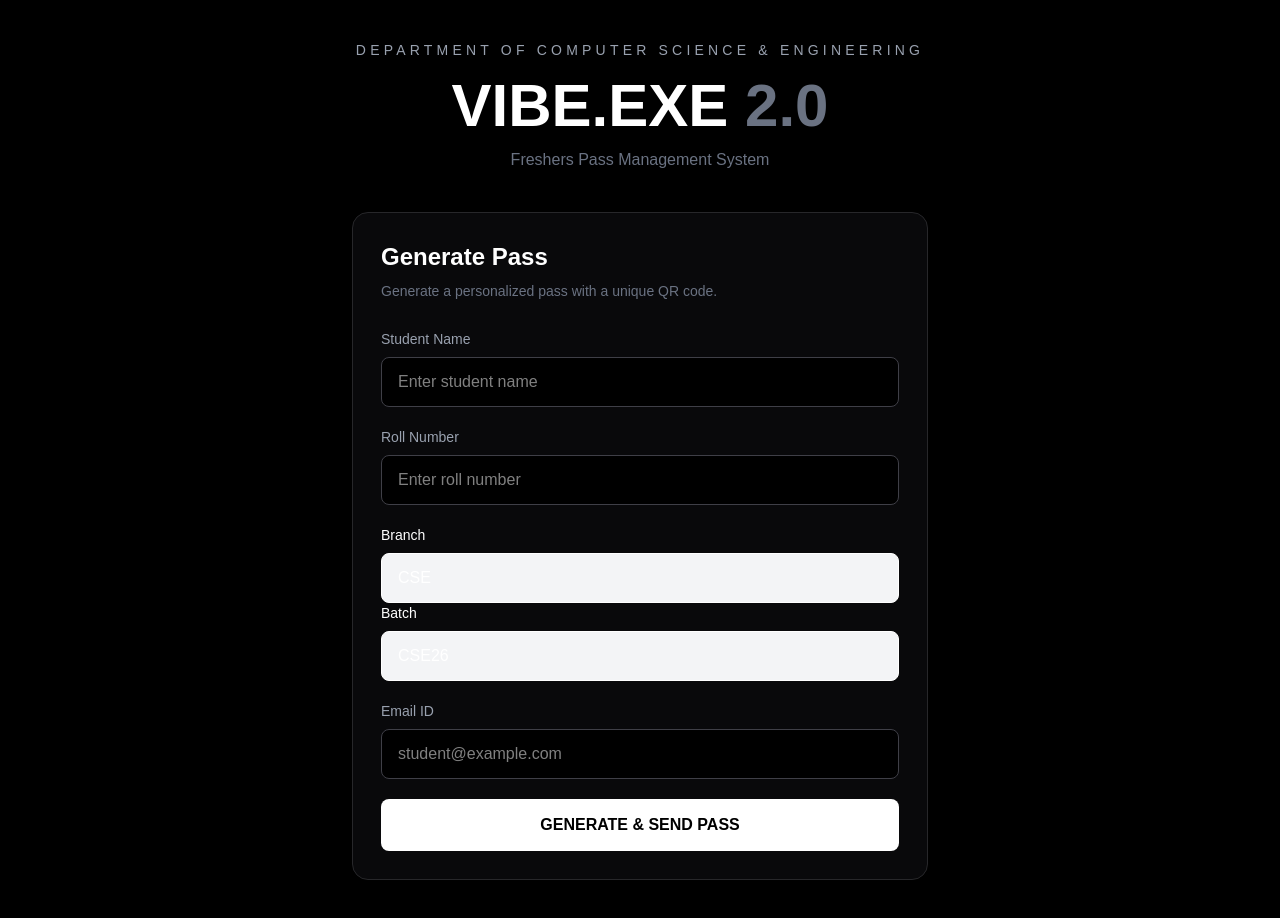
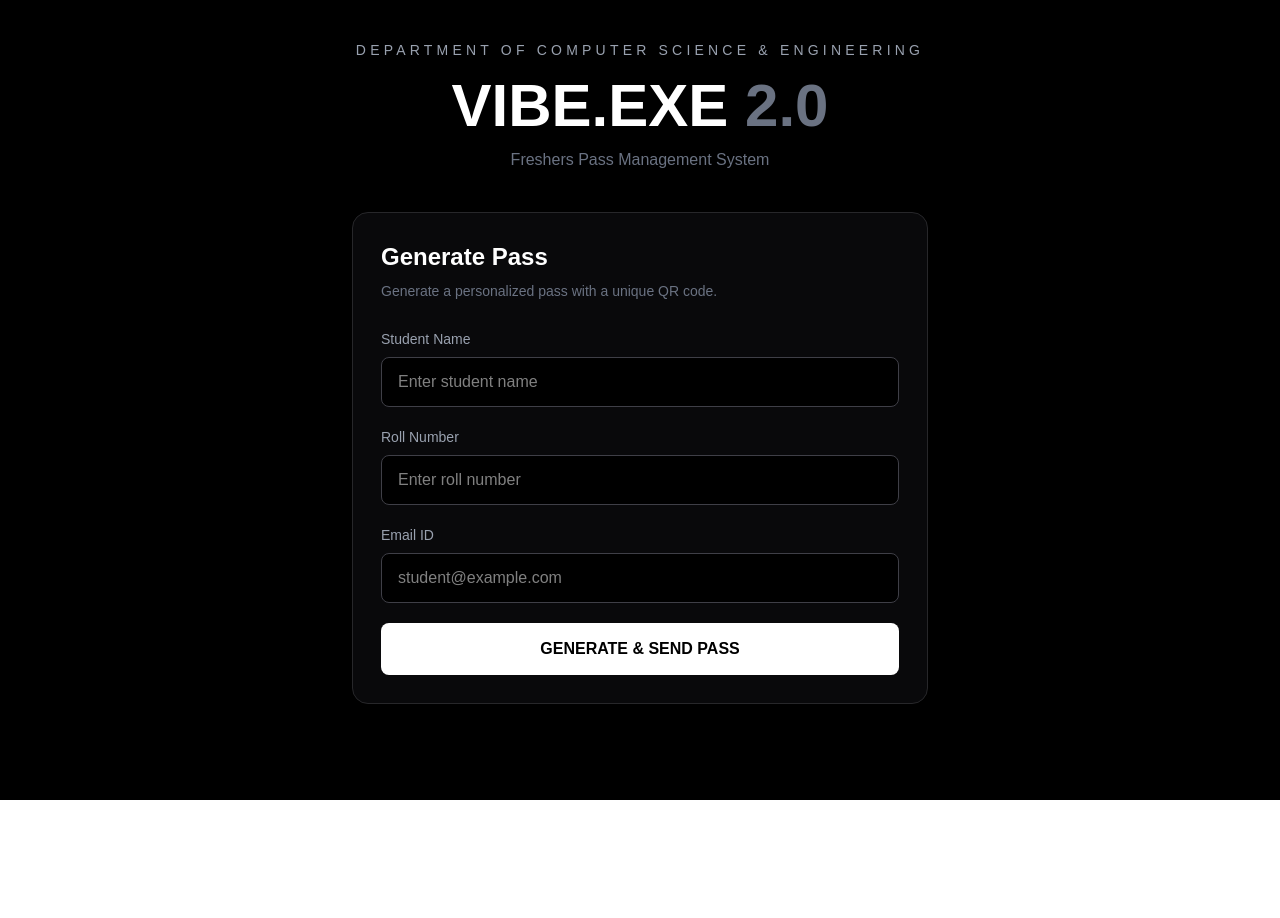
Before and after one commit to divyanshudata/vibe-exe-pass, a Next.js app: page / in a window 1280 px wide. After the commit the page ends 800 px from the top, so only its background shows below. Built offline with nearby package versions, Linux system fonts and the light colour scheme; no server answers.

Commit message:
Hide fixed branch and batch fields

```diff
--- a/app/page.tsx
+++ b/app/page.tsx
@@ -767,33 +767,6 @@ export default function Home() {
 
             {/* BRANCH */}
 
-            <div>
-
-              <div>
-                <label className="block text-sm font-medium mb-2">
-                  Branch
-                </label>
-                <input
-                  type="text"
-                  value="CSE"
-                  readOnly
-                  className="w-full rounded-lg border px-4 py-3 bg-gray-100 cursor-not-allowed"
-                />
-              </div>
-
-              <div>
-                <label className="block text-sm font-medium mb-2">
-                  Batch
-                </label>
-                <input
-                  type="text"
-                  value="CSE26"
-                  readOnly
-                  className="w-full rounded-lg border px-4 py-3 bg-gray-100 cursor-not-allowed"
-                />
-              </div>
-
-            </div>
 
             {/* EMAIL */}
 
```
